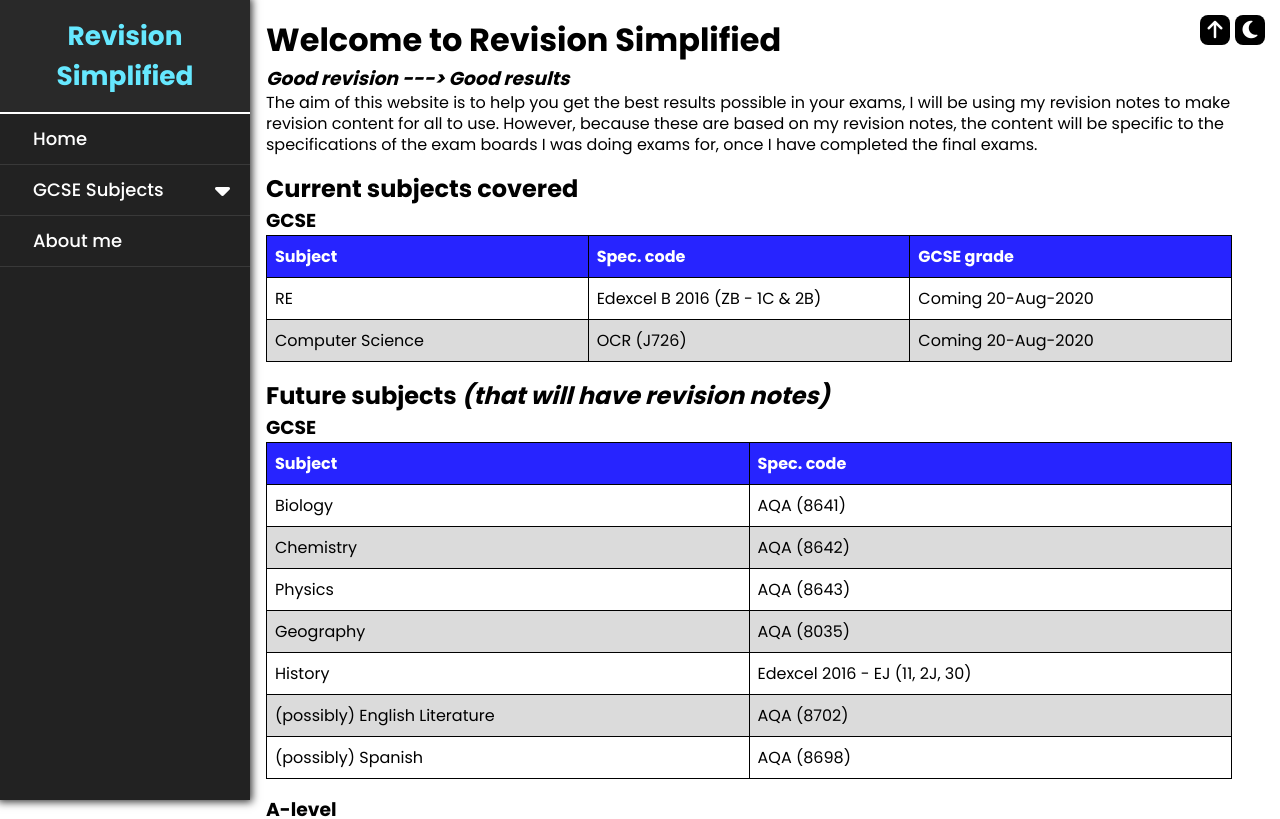
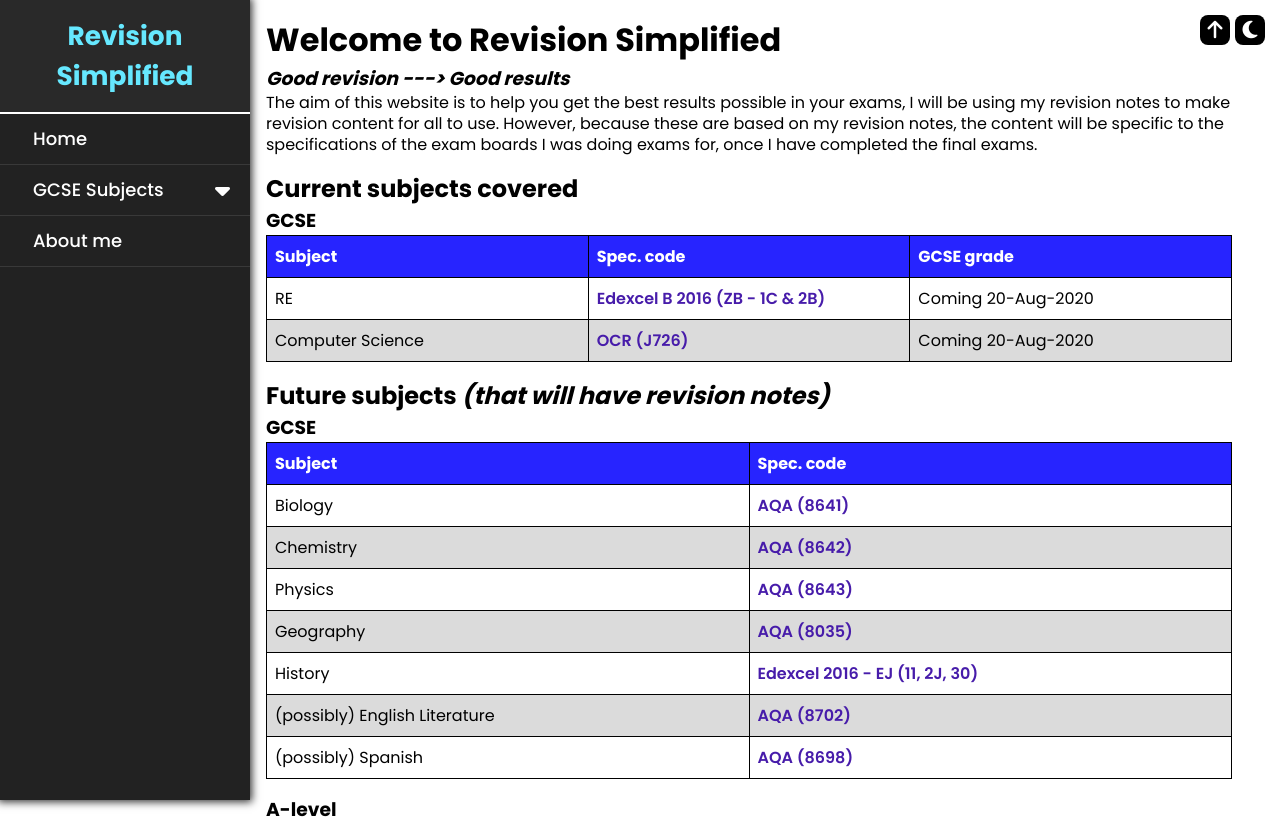
Before and after one commit to HarryD05/revision-simplified, a React (Create React App) app: page /subjects/GCSE_CS#/home in a window 1280 px wide. Shown: the top 819 px of the page. Built offline with nearby package versions, Linux system fonts and the light colour scheme.

Commit message:
Added specification links & component 2.1 GCSE CS

```diff
--- a/src/index.scss
+++ b/src/index.scss
@@ -12,7 +12,7 @@
 
 	--table-odd: #fff;
 	--table-even: #dbdbdb;
-  --table-head: #2724FF;
+	--table-head: #2724ff;
 	--table-title: #fff;
 
 	--links: #471caa;
@@ -79,15 +79,19 @@ main {
 	}
 }
 
-
-
 /* Defaults for typography */
-h1, h2, h3, p, ul, li {
+h1,
+h2,
+h3,
+p,
+ul,
+li {
 	margin: 0;
 	padding: 0;
 }
 
-p, ul {
+p,
+ul {
 	padding-bottom: 1rem;
 }
 
@@ -98,6 +102,7 @@ ul {
 a {
 	text-decoration: none;
 	color: var(--links);
+	font-weight: 600;
 }
 
 /* Table styling */
@@ -116,11 +121,14 @@ table {
 	table-layout: fixed;
 }
 
-table, th, td {
+table,
+th,
+td {
 	border: 1px solid black;
 }
 
-th, td {
+th,
+td {
 	padding: 0.5rem;
 }
 
--- a/src/pages/Home.js
+++ b/src/pages/Home.js
@@ -1,17 +1,24 @@
-import React, {useContext} from 'react';
+import React, { useContext } from 'react';
 
 //Context
-import {LocationContext} from '../context/LocationContext';
+import { LocationContext } from '../context/LocationContext';
 
-const Home = props => {
+const Home = (props) => {
 	const locContext = useContext(LocationContext);
 	locContext.setCurrentSubject(null);
 
 	return (
 		<div className="home">
 			<h1>Welcome to Revision Simplified</h1>
-      <h3><em>Good revision ---&gt; Good results</em></h3>
-      <p>The aim of this website is to help you get the best results possible in your exams, I will be using my revision notes to make revision content for all to use. However, because these are based on my revision notes, the content will be specific to the specifications of the exam boards I was doing exams for, once I have completed the final exams.</p>
+			<h3>
+				<em>Good revision ---&gt; Good results</em>
+			</h3>
+			<p>
+				The aim of this website is to help you get the best results possible in your exams, I will be using my
+				revision notes to make revision content for all to use. However, because these are based on my revision
+				notes, the content will be specific to the specifications of the exam boards I was doing exams for, once
+				I have completed the final exams.
+			</p>
 
 			<h2>Current subjects covered</h2>
 			<h3>GCSE</h3>
@@ -26,18 +33,36 @@ const Home = props => {
 				<tbody>
 					<tr>
 						<td>RE</td>
-            <td>Edexcel B 2016 (ZB - 1C & 2B)</td>
+						<td>
+							<a
+								href="https://qualifications.pearson.com/content/dam/pdf/GCSE/Religious%20Studies/2016/Specification%20and%20sample%20assessments/Specification-GCSE-L1-L2-Religious-Studies-B-June-2016-Draft-4.pdf"
+								target="_blank"
+								rel="noopener noreferrer"
+							>
+								Edexcel B 2016 (ZB - 1C & 2B)
+							</a>
+						</td>
 						<td>Coming 20-Aug-2020</td>
 					</tr>
 					<tr>
 						<td>Computer Science</td>
-            <td>OCR (J726)</td>
+						<td>
+							<a
+								href="https://ocr.org.uk/Images/225975-specification-accredited-gcse-computer-science-j276.pdf"
+								target="_blank"
+								rel="noopener noreferrer"
+							>
+								OCR (J726)
+							</a>
+						</td>
 						<td>Coming 20-Aug-2020</td>
 					</tr>
 				</tbody>
 			</table>
 
-      <h2>Future subjects <em>(that will have revision notes)</em></h2>
+			<h2>
+				Future subjects <em>(that will have revision notes)</em>
+			</h2>
 			<h3>GCSE</h3>
 			<table>
 				<thead>
@@ -49,31 +74,87 @@ const Home = props => {
 				<tbody>
 					<tr>
 						<td>Biology</td>
-            <td>AQA (8641)</td>
+						<td>
+							<a
+								href="https://filestore.aqa.org.uk/resources/biology/specifications/AQA-8461-SP-2016.PDF"
+								target="_blank"
+								rel="noopener noreferrer"
+							>
+								AQA (8641)
+							</a>
+						</td>
 					</tr>
 					<tr>
 						<td>Chemistry</td>
-            <td>AQA (8642)</td>
+						<td>
+							<a
+								href="https://filestore.aqa.org.uk/resources/chemistry/specifications/AQA-8462-SP-2016.PDF"
+								target="_blank"
+								rel="noopener noreferrer"
+							>
+								AQA (8642)
+							</a>
+						</td>
 					</tr>
 					<tr>
 						<td>Physics</td>
-            <td>AQA (8643)</td>
+						<td>
+							<a
+								href="https://filestore.aqa.org.uk/resources/physics/specifications/AQA-8463-SP-2016.PDF"
+								target="_blank"
+								rel="noopener noreferrer"
+							>
+								AQA (8643)
+							</a>
+						</td>
 					</tr>
 					<tr>
 						<td>Geography</td>
-            <td>AQA (8035)</td>
+						<td>
+							<a
+								href="https://filestore.aqa.org.uk/resources/geography/specifications/AQA-8035-SP-2016.PDF"
+								target="_blank"
+								rel="noopener noreferrer"
+							>
+								AQA (8035)
+							</a>
+						</td>
 					</tr>
 					<tr>
 						<td>History</td>
-            <td>Edexcel 2016 - EJ (11, 2J, 30)</td>
+						<td>
+							<a
+								href="https://qualifications.pearson.com/content/dam/pdf/GCSE/History/2016/specification-and-sample-assessments/GCSE_History_(9-1)_Specification_Issue_2.pdf"
+								target="_blank"
+								rel="noopener noreferrer"
+							>
+								Edexcel 2016 - EJ (11, 2J, 30)
+							</a>
+						</td>
 					</tr>
 					<tr>
 						<td>(possibly) English Literature</td>
-            <td>AQA (8702)</td>
+						<td>
+							<a
+								href="https://filestore.aqa.org.uk/resources/english/specifications/AQA-8702-SP-2015.PDF"
+								target="_blank"
+								rel="noopener noreferrer"
+							>
+								AQA (8702)
+							</a>
+						</td>
 					</tr>
 					<tr>
 						<td>(possibly) Spanish</td>
-            <td>AQA (8698)</td>
+						<td>
+							<a
+								href="https://filestore.aqa.org.uk/resources/spanish/specifications/AQA-8698-SP-2016.PDF"
+								target="_blank"
+								rel="noopener noreferrer"
+							>
+								AQA (8698)
+							</a>
+						</td>
 					</tr>
 				</tbody>
 			</table>
@@ -106,7 +187,7 @@ const Home = props => {
 				</tbody>
 			</table>
 		</div>
-  )
-}
+	);
+};
 
 export default Home;
```
Also changed, not shown: src/pages/subjects/GCSE/CS/GCSE_CS.js (+82 -23 lines), src/pages/subjects/GCSE/CS/components/component21.js (+210 -13 lines). Lines whose indentation alone changed are shown as unchanged.
